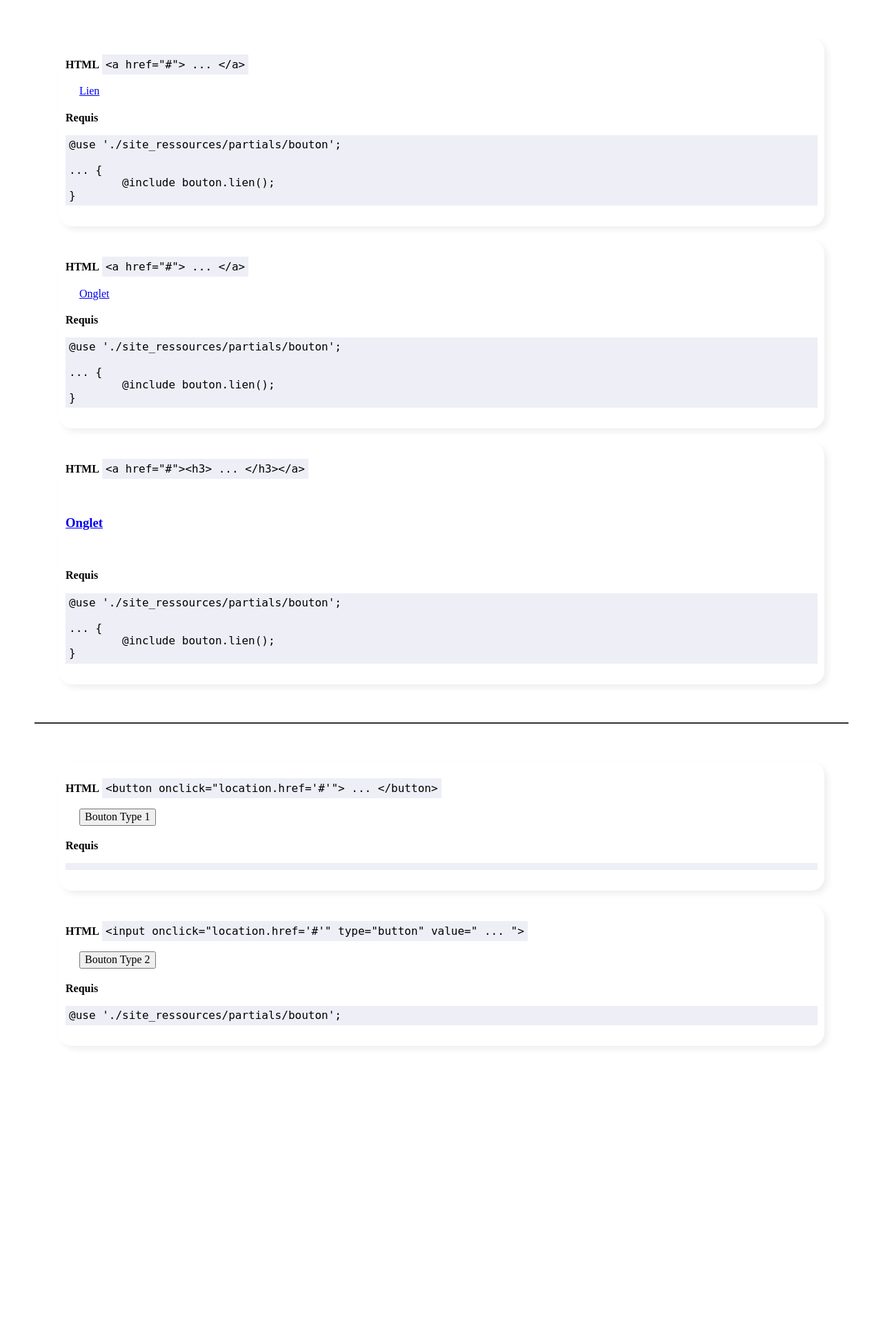
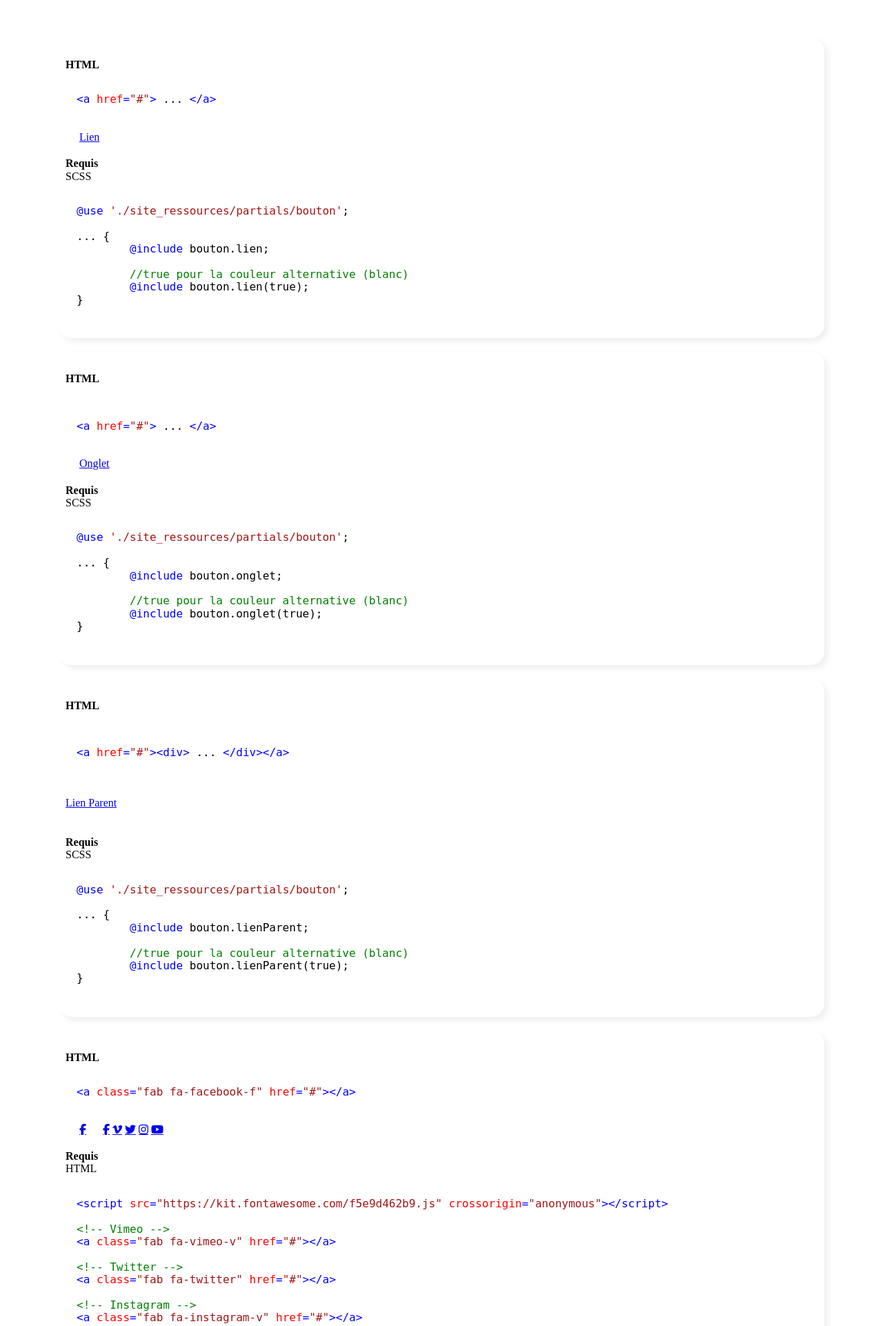
Before and after one commit to Momo-Squishy-Studio/CSF-SquishyStudio, a PHP site: page /templates.html in a window 1280 px wide. Shown: the top 1922 px of the page at 69% size. Before the commit the page ends 1518 px from the top, so only its background shows below. Run offline with PHP 8.4, Linux system fonts and the light colour scheme; some libraries are stand-ins or nearby versions.

Commit message:
templates #3

```diff
--- a/csf-squishystudios-vite/style.scss
+++ b/csf-squishystudios-vite/style.scss
@@ -5,8 +5,17 @@
 @use './site_ressources/partials/bouton';
 
 .templates {
-	a {
-		@include bouton.lien();
+	#lien {
+		@include bouton.lien;
+	}
+	#onglet {
+		@include bouton.onglet;
+	}
+	#lienParent {
+		@include bouton.lienParent;
+	}
+	#reseauBallon {
+		@include bouton.reseauBallon(32px,true,false);
 	}
 }
 
--- a/csf-squishystudios-vite/templates.html
+++ b/csf-squishystudios-vite/templates.html
@@ -4,7 +4,10 @@
 	<meta charset="UTF-8">
 	<title>Templates</title>
 	<link rel="stylesheet" href="site_ressources/stylesheet/normalize.css">
-	<link rel="stylesheet" href="https://unpkg.com/swiper/swiper-bundle.min.css" />
+	<link rel="stylesheet" href="//cdnjs.cloudflare.com/ajax/libs/highlight.js/11.2.0/styles/vs.min.css">
+	<script src="//cdnjs.cloudflare.com/ajax/libs/highlight.js/11.2.0/highlight.min.js"></script>
+	<script>hljs.highlightAll();</script>
+	<script src="https://kit.fontawesome.com/f5e9d462b9.js" crossorigin="anonymous"></script>
 	<style>
 		section {
 			margin: 0 50px;
@@ -19,74 +22,153 @@
 		}
 		.template>div {margin: 20px 0}
 		.template>:nth-child(2) {margin: 0 20px}
-		pre, :not(pre)>code {
+
+		code:active {
+			overflow: visible;
+			position: relative;
+		}
+		/* code:active::before {
+			content: 'Texte copié';
 			padding: 5px;
-			background: #0081
-		}
+			outline: 2px solid black;
+			position: absolute;
+			right: 10px;
+			background: #fff;
+		} */
 	</style>
 </head>
 <body class="templates">
 	<section>
 		<div class="template">
-			<div><label><strong>HTML</strong> </label><code id="onglet">&lt;a href="#"&gt; ... &lt;/a&gt;</code><br></div>
+			<div><label><strong>HTML</strong></label>
+				<pre><code class="language-html">&lt;a href="#"&gt; ... &lt;/a&gt;</code></pre>
+			</div>
 
-			<a href="#">Lien</a>
+			<a id="lien" href="#">Lien</a>
 
-			<div><label><strong>Requis</strong></label>
-				<pre><code>@use './site_ressources/partials/bouton';
+			<div><label>
+					<strong>Requis</strong><br>
+					SCSS
+				</label>
+				<pre><code class="language-scss">@use './site_ressources/partials/bouton';
 
 ... {
-	@include bouton.lien();
+	@include bouton.lien;
+
+	//true pour la couleur alternative (blanc)
+	@include bouton.lien(true);
 }</code></pre>
 			</div>
 		</div>
 
 		<div class="template">
-			<div><label><strong>HTML</strong> </label><code id="onglet">&lt;a href="#"&gt; ... &lt;/a&gt;</code><br></div>
+			<div><label><strong>HTML</strong></label><pre>
+				<code class="language-html">&lt;a href="#"&gt; ... &lt;/a&gt;</code></pre>
+			</div>
 
-			<a href="#">Onglet</a>
+			<a id="onglet" href="#">Onglet</a>
 
-			<div><label><strong>Requis</strong></label>
-				<pre><code>@use './site_ressources/partials/bouton';
+			<div><label>
+					<strong>Requis</strong><br>
+					SCSS
+				</label>
+				<pre><code class="language-scss">@use './site_ressources/partials/bouton';
 
 ... {
-	@include bouton.lien();
+	@include bouton.onglet;
+
+	//true pour la couleur alternative (blanc)
+	@include bouton.onglet(true);
 }</code></pre>
 			</div>
 		</div>
 
 		<div class="template">
-			<div><label><strong>HTML</strong> </label><code id="onglet">&lt;a href="#"&gt;&lt;h3&gt; ... &lt;/h3&gt;&lt;/a&gt;</code></div>
+			<div><label><strong>HTML</strong></label><pre>
+				<code class="language-html">&lt;a href="#"&gt;&lt;div&gt; ... &lt;/div&gt;&lt;/a&gt;</code></pre>
+			</div>
 
-			<a href="#"><h3>Onglet</h3></a>
+			<a id="lienParent" href="#"><div>Lien Parent</div></a>
 
-			<div><label><strong>Requis</strong></label>
-				<pre><code>@use './site_ressources/partials/bouton';
+			<div><label>
+					<strong>Requis</strong><br>
+					SCSS
+				</label>
+				<pre><code class="language-scss">@use './site_ressources/partials/bouton';
 
 ... {
-	@include bouton.lien();
+	@include bouton.lienParent;
+
+	//true pour la couleur alternative (blanc)
+	@include bouton.lienParent(true);
+}</code></pre>
+			</div>
+		</div>
+
+		<div class="template">
+			<div><label><strong>HTML</strong></label>
+				<pre><code class="language-html">&lt;a class="fab fa-facebook-f" href="#"&gt;&lt;/a&gt;</code></pre>
+			</div>
+
+			<a id="reseauBallon" class="fab fa-facebook-f" href="#"></a>
+			<a class="fab fa-facebook-f" href="#"></a>
+			<a class="fab fa-vimeo-v" href="https://vimeo.com/user2650793"></a>
+			<a class="fab fa-twitter" href="https://twitter.com/csf_canada"></a>
+			<a class="fab fa-instagram" href="https://www.instagram.com/clownssansfrontieres"></a>
+			<a class="fab fa-youtube" href="https://www.youtube.com/channel/UCQWUO8JZx69GPWRInazRPMw"></a>
+
+			<div><label>
+					<strong>Requis</strong><br>
+					HTML
+				</label>
+				<pre><code class="language-html">&lt;script src="https://kit.fontawesome.com/f5e9d462b9.js" crossorigin="anonymous"&gt;&lt;/script&gt;
+
+&lt;!-- Vimeo --&gt;
+&lt;a class="fab fa-vimeo-v" href="#"&gt;&lt;/a&gt;
+
+&lt;!-- Twitter --&gt;
+&lt;a class="fab fa-twitter" href="#"&gt;&lt;/a&gt;
+
+&lt;!-- Instagram --&gt;
+&lt;a class="fab fa-instagram-v" href="#"&gt;&lt;/a&gt;
+
+&lt;!-- Youtube --&gt;
+&lt;a class="fab fa-youtube" href="#"&gt;&lt;/a&gt;
+</code></pre>
+				<label>SCSS</label>
+				<pre><code class="language-scss">@use './site_ressources/partials/bouton';
+
+... {
+	@include bouton.lien;
+
+	//true pour la couleur alternative (blanc)
+	@include bouton.lien(true);
 }</code></pre>
 			</div>
 		</div>
 	</section>
 	<section>
 		<div class="template">
-			<div><label><strong>HTML</strong> </label><code id="onglet">&lt;button onclick="location.href='#'"&gt; ... &lt;/button&gt;</code><br></div>
+			<div><label><strong>HTML</strong></label>
+				<pre><code class="language-html">&lt;button onclick="location.href='#'"&gt; ... &lt;/button&gt;</code></pre>
+			</div>
 
 			<button onclick="location.href='#'">Bouton Type 1</button>
 
 			<div><label><strong>Requis</strong></label>
-				<pre><code></code></pre>
+				<pre><code class="language-scss">@use './site_ressources/partials/bouton';</code></pre>
 			</div>
 		</div>
 
 		<div class="template">
-			<div><label><strong>HTML</strong> </label><code id="onglet">&lt;input onclick="location.href='#'" type="button" value=" ... "&gt;</code><br></div>
+			<div><label><strong>HTML</strong></label>
+				<pre><code class="language-html">&lt;input onclick="location.href='#'" type="button" value=" ... "&gt;</code></pre>
+			</div>
 
 			<input onclick="location.href='#'" type="button" value="Bouton Type 2">
 
 			<div><label><strong>Requis</strong></label>
-				<pre><code>@use './site_ressources/partials/bouton';</code></pre>
+				<pre><code class="language-scss">@use './site_ressources/partials/bouton';</code></pre>
 			</div>
 		</div>
 	</section>
```
Also changed, not shown: csf-squishystudios-vite/site_ressources/partials/_bouton.scss (+166 -111 lines).
